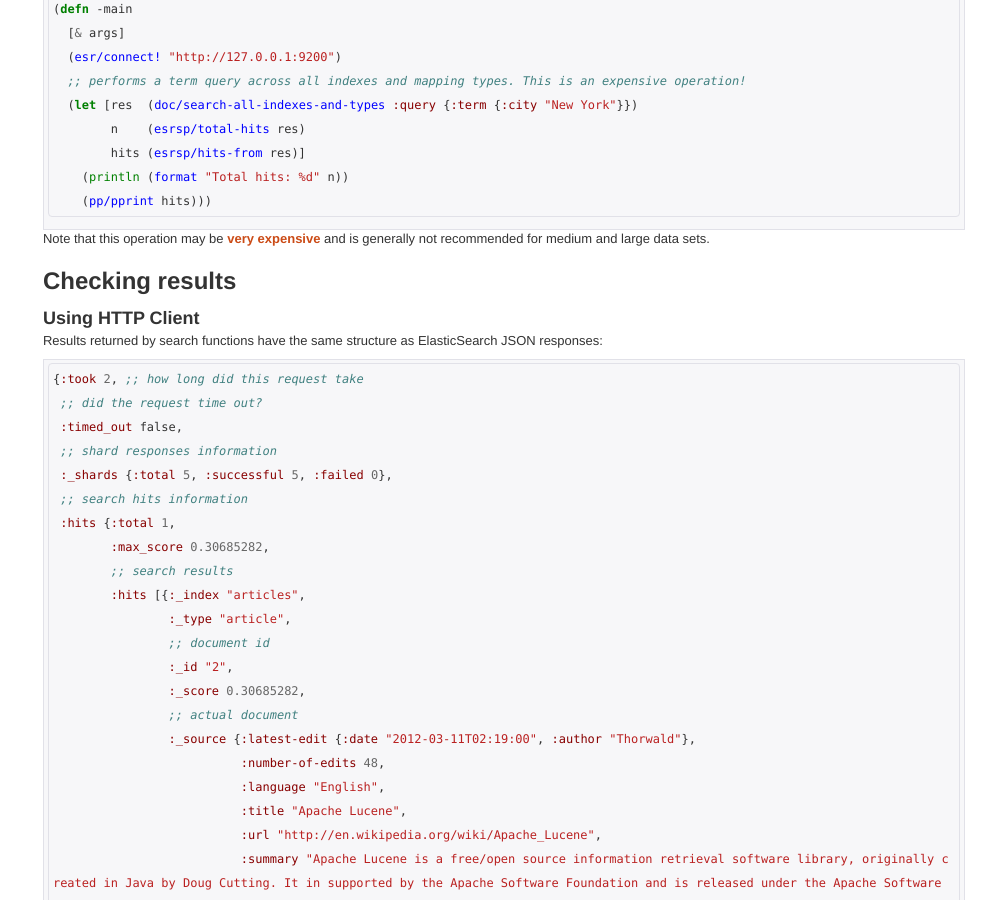
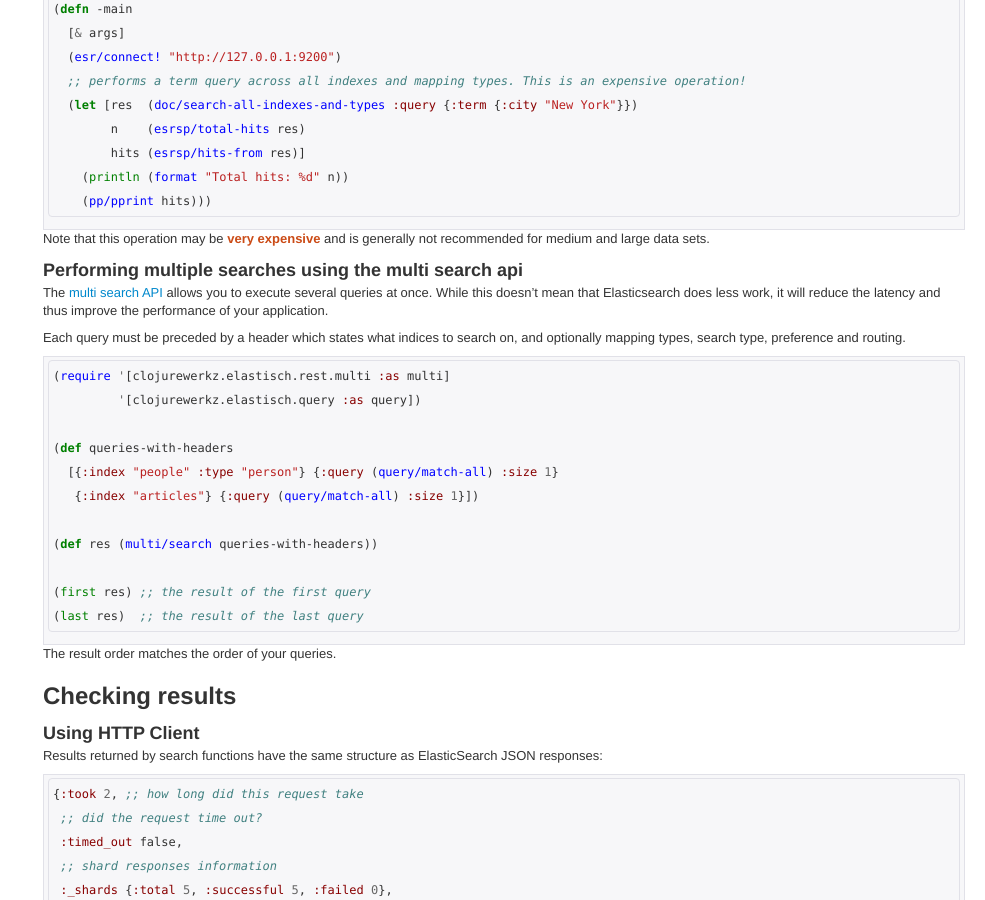
Before and after one commit to clojurewerkz/elastisch.docs, a Jekyll site: the page built from articles/querying.md, in a window 1280 px wide and 900 px high, scrolled down 3689 px. Shown: the whole window, without its empty margins (295-1280 px from the left). Built offline with Jekyll 4.4.1, drawn with Linux system fonts in a browser that asks for light colours; some web fonts are replaced; Markdown is read by kramdown in place of the engine named in the settings; comment, search, counter and statistics services are not loaded; some of the changed text lies outside the part shown.

Commit message:
Document multi search

````diff
--- a/articles/querying.md
+++ b/articles/querying.md
@@ -221,6 +221,26 @@ To search globally (across all indexes and mappings), use `clojurewerkz.elastisc
 
 Note that this operation may be **very expensive** and is generally not recommended for medium and large data sets.
 
+### Performing multiple searches using the multi search api
+The [multi search API](http://www.elasticsearch.org/guide/reference/api/multi-search/) allows you to execute several queries at once. While this doesn't mean that Elasticsearch does less work, it will reduce the latency and thus improve the performance of your application.
+
+Each query must be preceded by a header which states what indices to search on, and optionally mapping types, search type, preference and routing.
+
+``` clojure
+(require '[clojurewerkz.elastisch.rest.multi :as multi]
+         '[clojurewerkz.elastisch.query :as query])
+
+(def queries-with-headers
+  [{:index "people" :type "person"} {:query (query/match-all) :size 1}
+   {:index "articles"} {:query (query/match-all) :size 1}])
+
+(def res (multi/search queries-with-headers))
+
+(first res) ;; the result of the first query
+(last res)  ;; the result of the last query
+```
+
+The result order matches the order of your queries.
 
 ## Checking results
 
````
